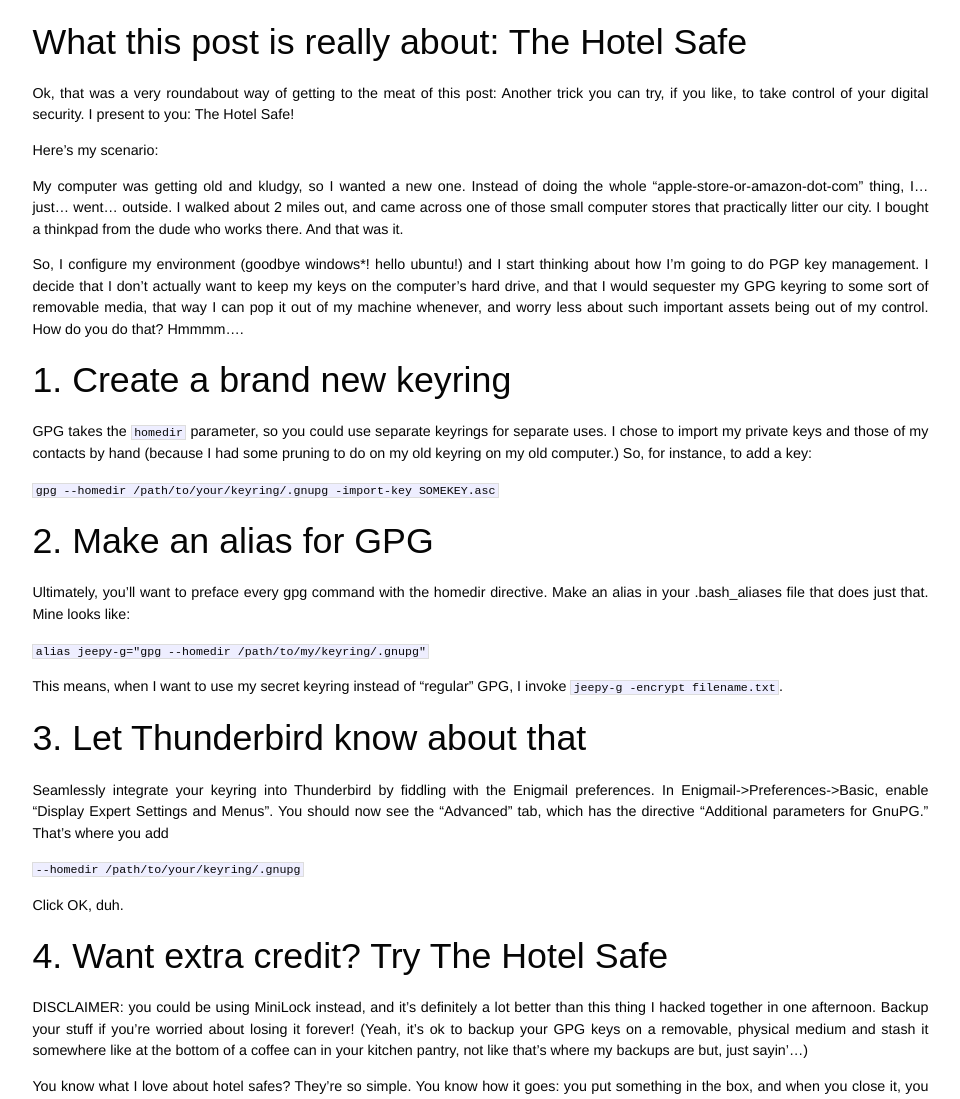
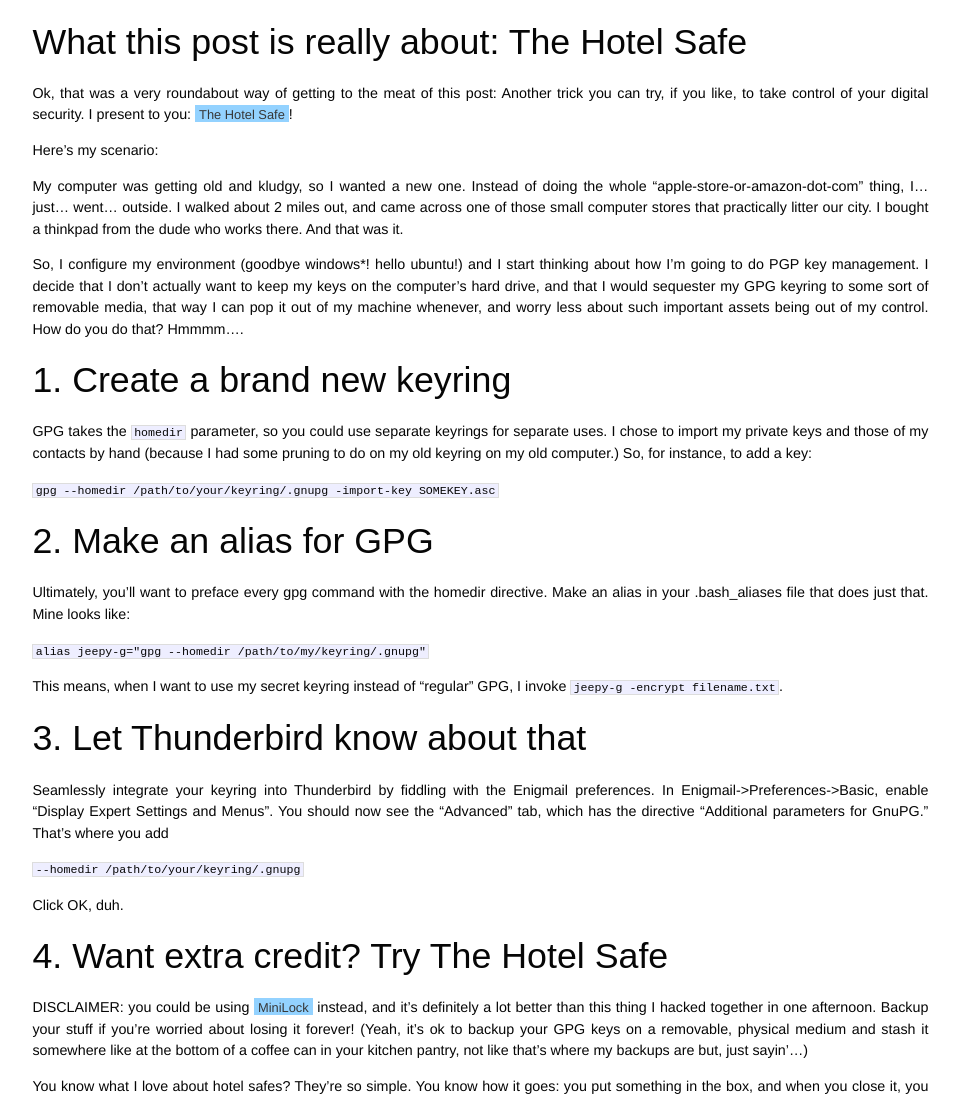
Before and after one commit to harlo/harlo.github.io, a Jekyll site: the page built from _posts/2014-08-27-the-hotel-safe.markdown, in a window 1280 px wide. Shown: the part 671-1770 px from the top of the page, without its empty margins (142-1102 px from the left). Built offline with Jekyll 4.4.1, drawn with Linux system fonts in a browser that asks for light colours; some web fonts are replaced; Markdown is read by kramdown in place of the engine named in the settings; comment, search, counter and statistics services are not loaded; some of the changed lines change nothing that is shown.

Commit message:
with links

```diff
--- a/_posts/2014-08-27-the-hotel-safe.markdown
+++ b/_posts/2014-08-27-the-hotel-safe.markdown
@@ -15,7 +15,7 @@ I'm busy, and I'm a private person.  I'm not a huge fan of Facebook (despite bei
 
 ## What this post is really about: The Hotel Safe
 
-Ok, that was a very roundabout way of getting to the meat of this post:  Another trick you can try, if you like, to take control of your digital security.  I present to you: The Hotel Safe!
+Ok, that was a very roundabout way of getting to the meat of this post:  Another trick you can try, if you like, to take control of your digital security.  I present to you: [The Hotel Safe][hotel_safe]!
 
 Here's my scenario:
 
@@ -47,7 +47,7 @@ Click OK, duh.
 
 ## 4. Want extra credit?  Try The Hotel Safe
 
-DISCLAIMER: you could be using MiniLock instead, and it's definitely a lot better than this thing I hacked together in one afternoon.  Backup your stuff if you're worried about losing it forever!  (Yeah, it's ok to backup your GPG keys on a removable, physical medium and stash it somewhere like at the bottom of a coffee can in your kitchen pantry, not like that's where my backups are but, just sayin'...)
+DISCLAIMER: you could be using [MiniLock][nk_ml] instead, and it's definitely a lot better than this thing I hacked together in one afternoon.  Backup your stuff if you're worried about losing it forever!  (Yeah, it's ok to backup your GPG keys on a removable, physical medium and stash it somewhere like at the bottom of a coffee can in your kitchen pantry, not like that's where my backups are but, just sayin'...)
 
 You know what I love about hotel safes?  They're so simple.  You know how it goes: you put something in the box, and when you close it, you give it a 4-digit pin of your choosing to lock the door.  When you want to open it, you give it that same 4-digit pin.  If you forget the pin, tough noogies, but it's not like a password which tends to be permanent and personal.  This is simply non-committal, and you can switch your pin with every successful use if you wanted.
 
@@ -60,3 +60,6 @@ The Hotel Safe is, once again, the product of a lazy Saturday afternoon.  It wor
 * SecureBlip doesn't exist yet.  Or maybe it does.  IDGAF.
 
 * Don't get me wrong, like most people on earth, I used to know my way around a windows machine.  But I had never used Windows 8 before and I thought I was having a STROKE because what the hell were you guys thinking over there when you designed Windows 8?
+
+[nk_ml]: https://github.com/kaepora/miniLock
+[hotel_safe]: https://github.com/harlo/hotel_safe
```
